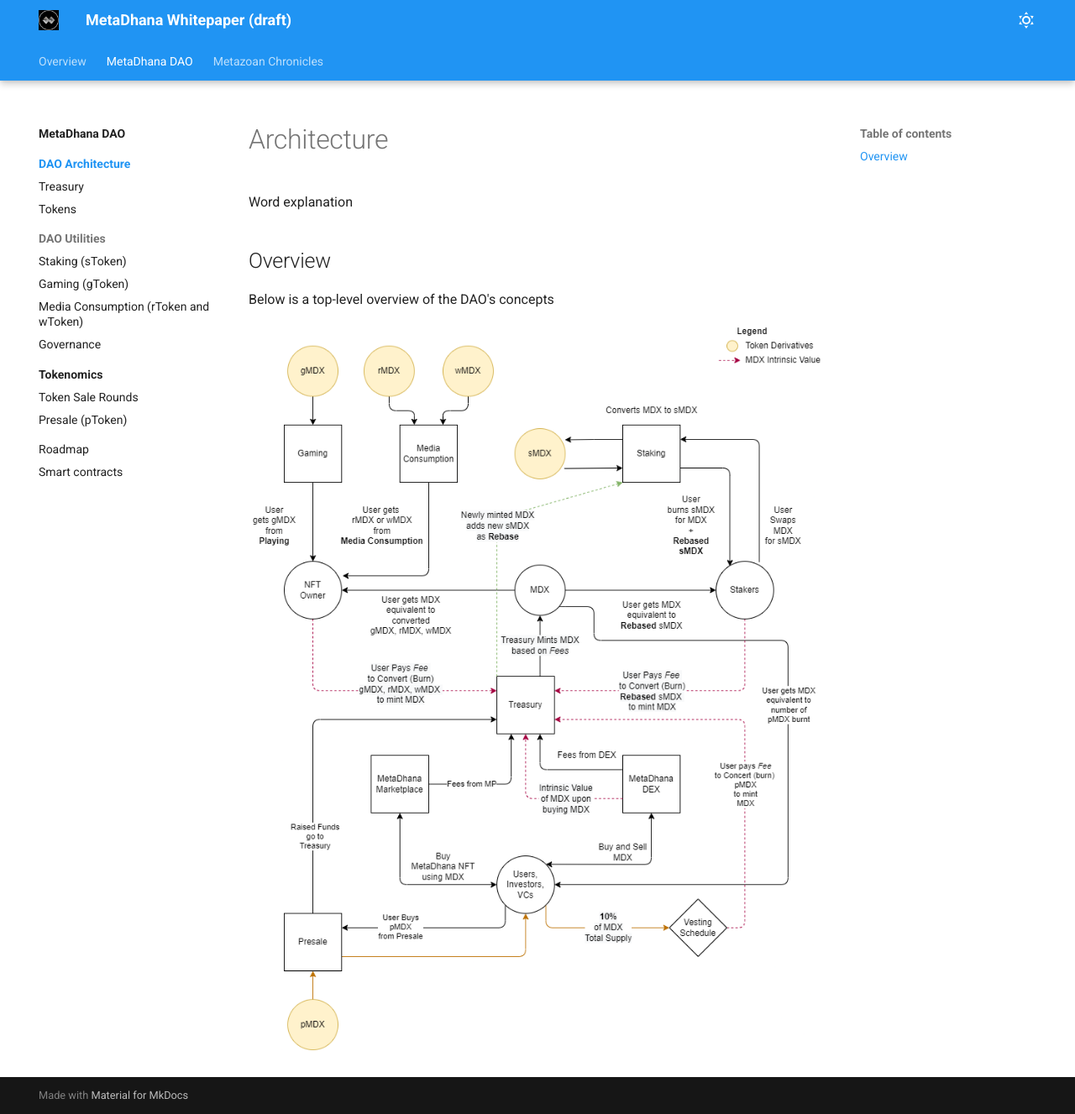
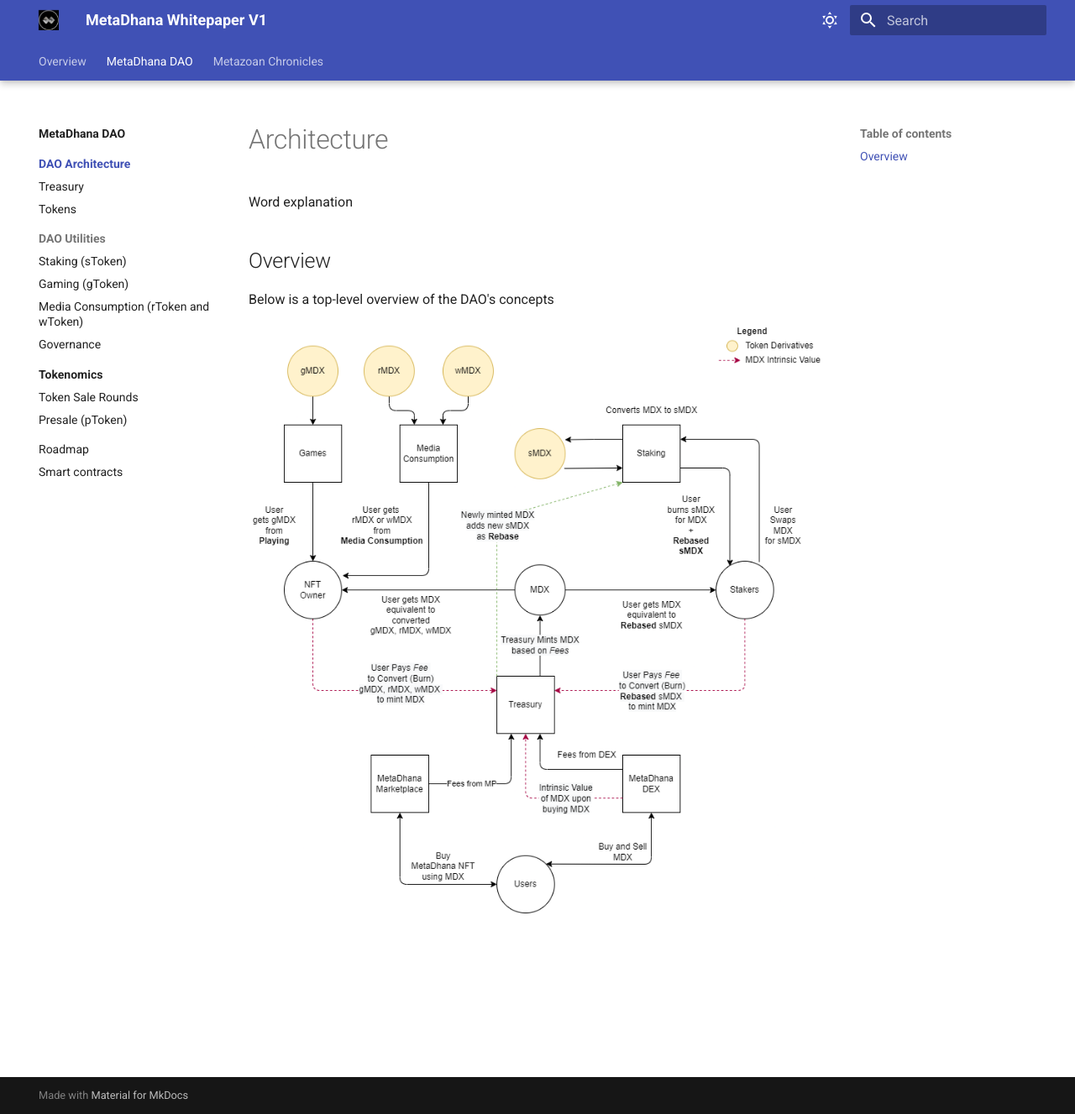
Before and after one commit to AshtreeBV/metazoan-whitepaper, an MkDocs documentation site: the page built from docs/dao/architecture/README.md, in a window 1280 px wide and 1327 px high. Shown: the whole window at 84% size. Built offline with MkDocs 1.6.1 and Material for MkDocs 9.7.7, drawn with Linux system fonts in a browser that asks for light colours.

Commit message:
architecture, colors, search bar

```diff
--- a/docs/dao/architecture/README.md
+++ b/docs/dao/architecture/README.md
@@ -6,4 +6,4 @@ Word explanation
 
 Below is a top-level overview of the DAO's concepts
 
-<a href="../../../assets/images/DAO-draft.png" target="blank"><img src="../../../assets/images/DAO-draft.png" alt="ecosystem"></a>
+<a href="../../../assets/images/DAO-architecture.png" target="blank"><img src="../../../assets/images/DAO-architecture.png" alt="ecosystem"></a>
--- a/mkdocs.yml
+++ b/mkdocs.yml
@@ -1,8 +1,8 @@
 # Project information
-site_name: MetaDhana Whitepaper (draft)
+site_name: MetaDhana Whitepaper V1
 site_url: https://whitepaper.metadhana.io
 extra:
-    homepage: https://www.metadhana.io
+  homepage: https://www.metadhana.io
 theme:
   name: material
   features:
@@ -21,14 +21,14 @@ theme:
       toggle:
         icon: material/weather-sunny
         name: Switch to dark mode
-      primary: blue
-      accent: red
+      primary: indigo
+      accent: deep orange
     - scheme: slate #2
       toggle:
         icon: material/weather-night
         name: Switch to light mode
       primary: black
-      accent: pink
+      accent: amber
   favicon: assets/favicon.png
   logo: assets/logo.png
 nav:
@@ -95,6 +95,7 @@ extra_javascript:
   - https://cdn.jsdelivr.net/npm/mathjax@3/es5/tex-mml-chtml.js
 
 plugins:
-    - redirects:
-        redirect_maps:
-            'index.md': 'overview/for-our-community.md'
+  - search
+  - redirects:
+      redirect_maps:
+        "index.md": "overview/for-our-community.md"
```
Also changed, not shown: docs/assets/images/DAO-architecture.png (added), docs/assets/images/DAO-draft.png (deleted).
